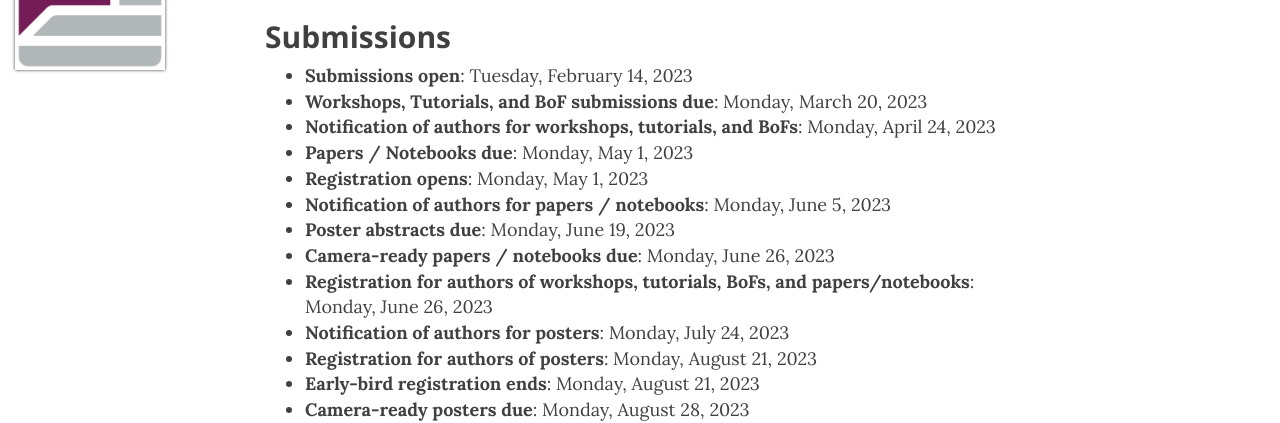
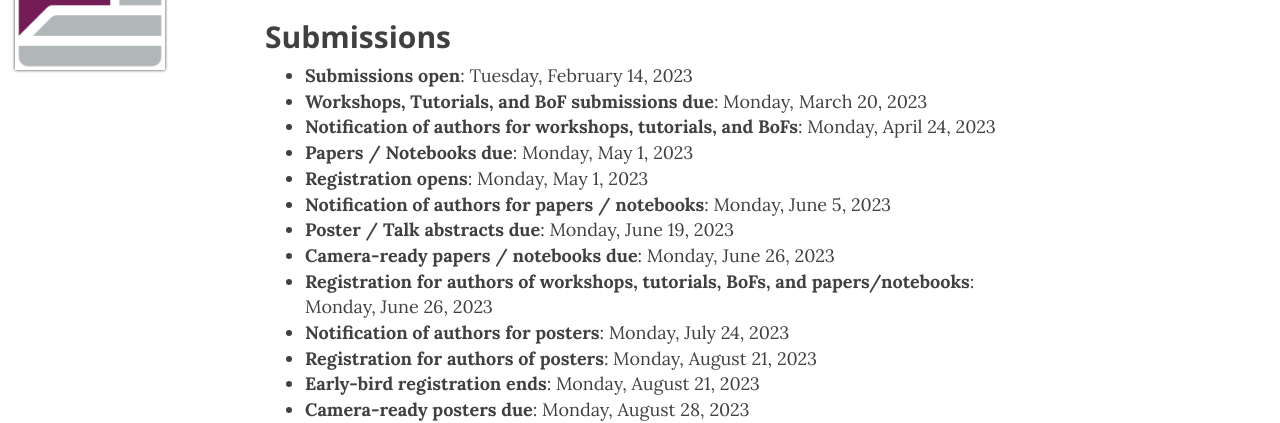
Before and after one commit to USRSE/usrse23, a Jekyll site: the page built from pages/dates.md, in a window 1280 px wide and 1102 px high. Shown: the part 100-523 px from the top of the window. Built offline with Jekyll 4.4.1, drawn with Linux system fonts in a browser that asks for light colours; nearby versions of some CDN libraries.

Commit message:
Add 'talks' to dates on several pages

```diff
--- a/index.html
+++ b/index.html
@@ -37,7 +37,7 @@
   <li><b>Submissions open</b>: Tuesday, February 14, 2023</li>
   <li><b>Workshops, Tutorials, and BoF submissions due</b>: Monday, March 20, 2023</li>
   <li><b>Papers / Notebooks due</b>: Monday, May 1, 2023</li>
-  <li><b>Poster abstracts due</b>: Monday, June 19, 2023</li>
+  <li><b>Poster / Talk abstracts due</b>: Monday, June 19, 2023</li>
   <li><b>Conference Date</b>: October 16-18, 2023, Chicago, IL</li>
   </ul>
 
--- a/pages/dates.md
+++ b/pages/dates.md
@@ -14,7 +14,7 @@
 - **Papers / Notebooks due**: Monday, May 1, 2023
 - **Registration opens**: Monday, May 1, 2023
 - **Notification of authors for papers / notebooks**: Monday, June 5, 2023
-- **Poster abstracts due**: Monday, June 19, 2023
+- **Poster / Talk abstracts due**: Monday, June 19, 2023
 - **Camera-ready papers / notebooks due**: Monday, June 26, 2023
 - **Registration for authors of workshops, tutorials, BoFs, and papers/notebooks**: Monday, June 26, 2023
 - **Notification of authors for posters**: Monday, July 24, 2023
```
Also changed, not shown: pages/participate.md (+1 -1 lines).
